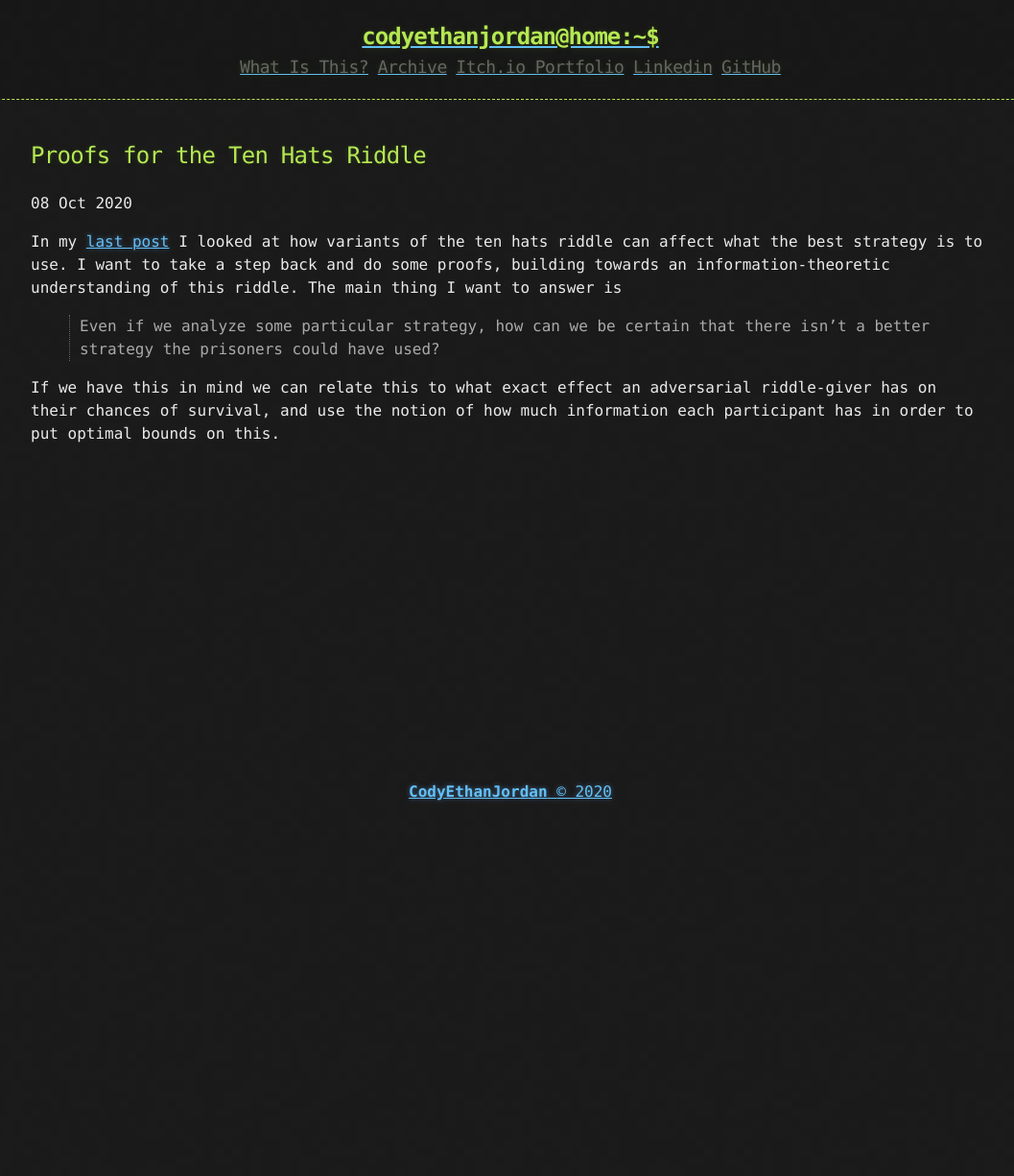
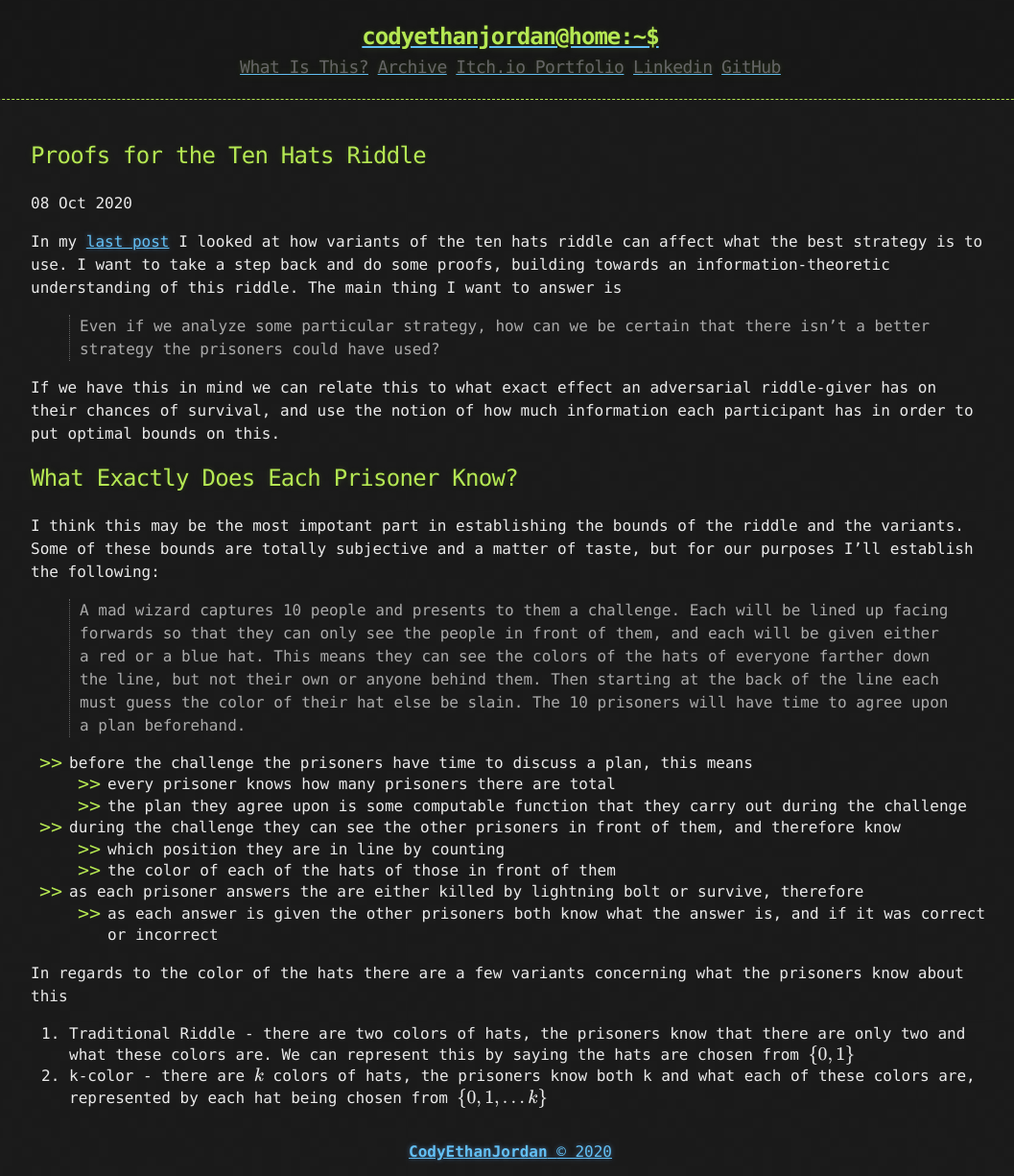
Before and after one commit to CodyEthanJordan/CodyEthanJordan.github.io, a Jekyll site: the page built from _posts/2020-10-08-tenHatsProofs.md, in a window 1280 px wide. Shown: the whole page at 96% size, without its empty margins (108-1165 px from the left). Built offline with Jekyll 4.4.1, drawn with Linux system fonts in a browser that asks for light colours; formulas are drawn with MathJax 3; a script that is not in the unit is left out; before the commit the page ends 900 px from its top, so only the background shows below that.

Commit message:
Saving progress on hats

```diff
--- a/_posts/2020-10-08-tenHatsProofs.md
+++ b/_posts/2020-10-08-tenHatsProofs.md
@@ -11,3 +11,22 @@ In my [last post]({% post_url 2020-10-04-threeColorHats %}) I looked at how vari
 
 
 If we have this in mind we can relate this to what exact effect an adversarial riddle-giver has on their chances of survival, and use the notion of how much information each participant has in order to put optimal bounds on this.
+
+## What Exactly Does Each Prisoner Know?
+
+I think this may be the most impotant part in establishing the bounds of the riddle and the variants. Some of these bounds are totally subjective and a matter of taste, but for our purposes I'll establish the following:
+
+> A mad wizard captures 10 people and presents to them a challenge. Each will be lined up facing forwards so that they can only see the people in front of them, and each will be given either a red or a blue hat. This means they can see the colors of the hats of everyone farther down the line, but not their own or anyone behind them. Then starting at the back of the line each must guess the color of their hat else be slain. The 10 prisoners will have time to agree upon a plan beforehand.
+
+- before the challenge the prisoners have time to discuss a plan, this means
+	- every prisoner knows how many prisoners there are total
+	- the plan they agree upon is some computable function that they carry out during the challenge
+- during the challenge they can see the other prisoners in front of them, and therefore know
+	- which position they are in line by counting
+	- the color of each of the hats of those in front of them
+- as each prisoner answers the are either killed by lightning bolt or survive, therefore
+	- as each answer is given the other prisoners both know what the answer is, and if it was correct or incorrect
+
+In regards to the color of the hats there are a few variants concerning what the prisoners know about this
+1. Traditional Riddle - there are two colors of hats, the prisoners know that there are only two and what these colors are. We can represent this by saying the hats are chosen from $\\{0,1\\}$
+1. k-color - there are $k$ colors of hats, the prisoners know both k and what each of these colors are, represented by each hat being chosen from $\\{0,1,...k\\}$
```
